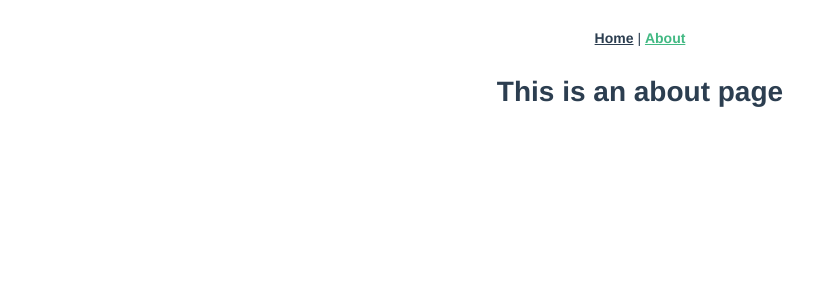
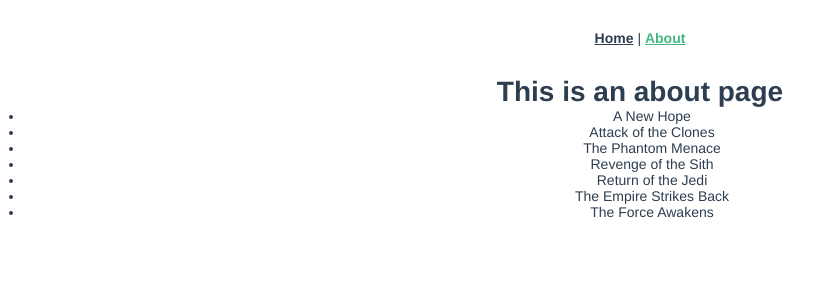
Before and after one commit to jamesdesigns/jhooper-final-vue, a Vue app: page /#/about in a window 1280 px wide. Shown: the top 300 px of the page, without its empty margins (0-837 px from the left). Built offline with nearby package versions, Linux system fonts and the light colour scheme.

Commit message:
Added the film.js to the About page

```diff
--- a/src/views/About.vue
+++ b/src/views/About.vue
@@ -1,16 +1,29 @@
 <template>
   <div class="about">
-    <h1>{{ created }}This is an about page</h1>
+    <h1>This is an about page</h1>
+    <ul id="example-1">
+      <li v-for="film in allFilms" :key="film.episode_id">
+        {{ film.title }}
+        </li>
+      </ul>
+    <!-- <div>{{ starships [0] }}</div> -->
   </div>
 </template>
 <script>
 import { films } from "../assets/films";
+// New Addition --
+// import { starships } from '../assets/starships'
+
 export default {
-  created: function() {
-    console.log(films); // Text goes here
+  data: function() {
+    return {
+      allFilms: films,
+      // starships
+    }
   }
 }
 </script>
 <style>
 
+
 </style>
```
